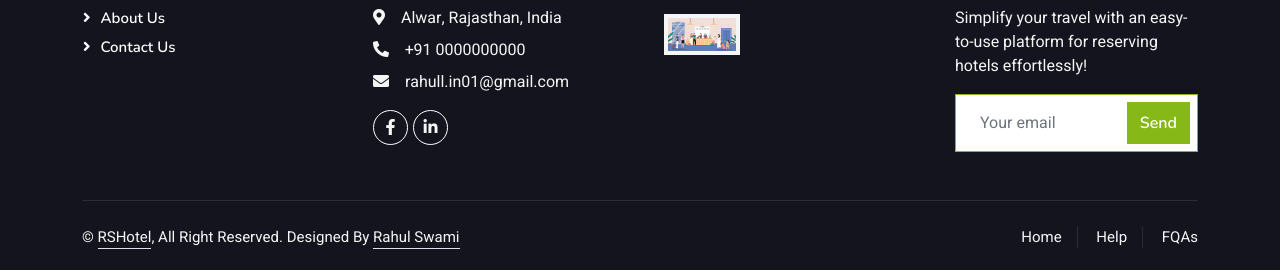
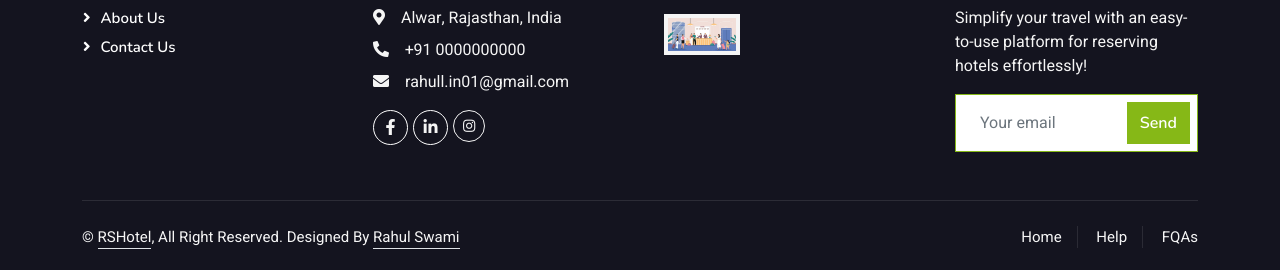
Before and after one commit to rahullswami/Hotel-Booking, a Django app: page /booking/ in a window 1280 px wide. Shown: the part 1399-1669 px from the top of the page. Run offline with Django 5.2, Linux system fonts and the light colour scheme; a user stored in the database is signed in; data comes from the database, SQL or seed files in the repository; some libraries are stand-ins or nearby versions.

Commit message:
edit base.html

```diff
--- a/hotel_app/home/templates/base.html
+++ b/hotel_app/home/templates/base.html
@@ -57,9 +57,9 @@
             <div class="col-lg-4 text-center text-lg-end">
                 <div class="d-inline-flex align-items-center" style="height: 45px;">
 
-                    <a class="btn btn-sm btn-outline-light btn-sm-square rounded-circle me-2" href=""><i class="fab fa-facebook-f fw-normal"></i></a>
-                    <a class="btn btn-sm btn-outline-light btn-sm-square rounded-circle me-2" href=""><i class="fab fa-linkedin-in fw-normal"></i></a>
-                    <a class="btn btn-sm btn-outline-light btn-sm-square rounded-circle me-2" href=""><i class="fab fa-instagram fw-normal"></i></a>
+                    <a class="btn btn-sm btn-outline-light btn-sm-square rounded-circle me-2" href="https://www.facebook.com/rahullswami01"><i class="fab fa-facebook-f fw-normal"></i></a>
+                    <a class="btn btn-sm btn-outline-light btn-sm-square rounded-circle me-2" href="https://www.linkedin.com/in/rahul-swami-aa4218300/"><i class="fab fa-linkedin-in fw-normal"></i></a>
+                    <a class="btn btn-sm btn-outline-light btn-sm-square rounded-circle me-2" href="https://www.instagram.com/rahullswami_/"><i class="fab fa-instagram fw-normal"></i></a>
 
                 </div>
             </div>
@@ -120,8 +120,9 @@
                     <p class="mb-2"><i class="fa fa-phone-alt me-3"></i>+91 0000000000</p>
                     <p class="mb-2"><i class="fa fa-envelope me-3"></i>rahull.in01@gmail.com</p>
                     <div class="d-flex pt-2">
-                        <a class="btn btn-outline-light btn-social" href=""><i class="fab fa-facebook-f"></i></a>
-                        <a class="btn btn-outline-light btn-social" href=""><i class="fab fa-linkedin-in"></i></a>
+                        <a class="btn btn-outline-light btn-social" href="https://www.facebook.com/rahullswami01"><i class="fab fa-facebook-f"></i></a>
+                        <a class="btn btn-outline-light btn-social" href="https://www.linkedin.com/in/rahul-swami-aa4218300/"><i class="fab fa-linkedin-in"></i></a>
+                        <a class="btn btn-sm btn-outline-light btn-sm-square rounded-circle me-2" href="https://www.instagram.com/rahullswami_/"><i class="fab fa-instagram fw-normal"></i></a>
                     </div>
                 </div>
                 <div class="col-lg-3 col-md-6">
@@ -147,7 +148,7 @@
             <div class="copyright">
                 <div class="row">
                     <div class="col-md-6 text-center text-md-start mb-3 mb-md-0">
-                        &copy; <a class="border-bottom" href="#">RSHotel</a>, All Right Reserved.
+                        &copy; <a class="border-bottom" href="https://github.com/rahullswami?tab=repositories">RSHotel</a>, All Right Reserved.
                         Designed By <a class="border-bottom" href="">Rahul Swami</a>
                     </div>
                     <div class="col-md-6 text-center text-md-end">
```
